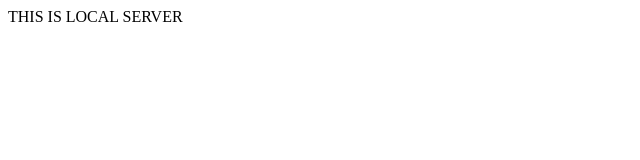
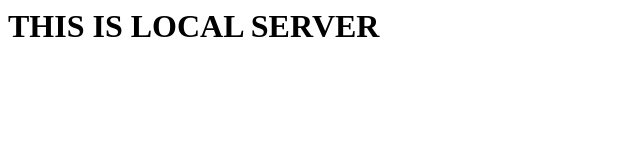
Before and after one commit to praveenkpraveen31/test-repo, a plain HTML site: page index.html in a window 1280 px wide. Shown: the whole page, without its empty margins (0-640 px from the left). Drawn offline with Linux system fonts and the light colour scheme.

Commit message:
second commit

```diff
--- a/index.html
+++ b/index.html
@@ -1,4 +1,8 @@
 <html>
     <title>this is my first file</title>
-    <body> THIS IS LOCAL SERVER</body>
+    <body>
+
+        <h1>THIS IS LOCAL SERVER</h1>
+
+    </body>
 </html>
```
